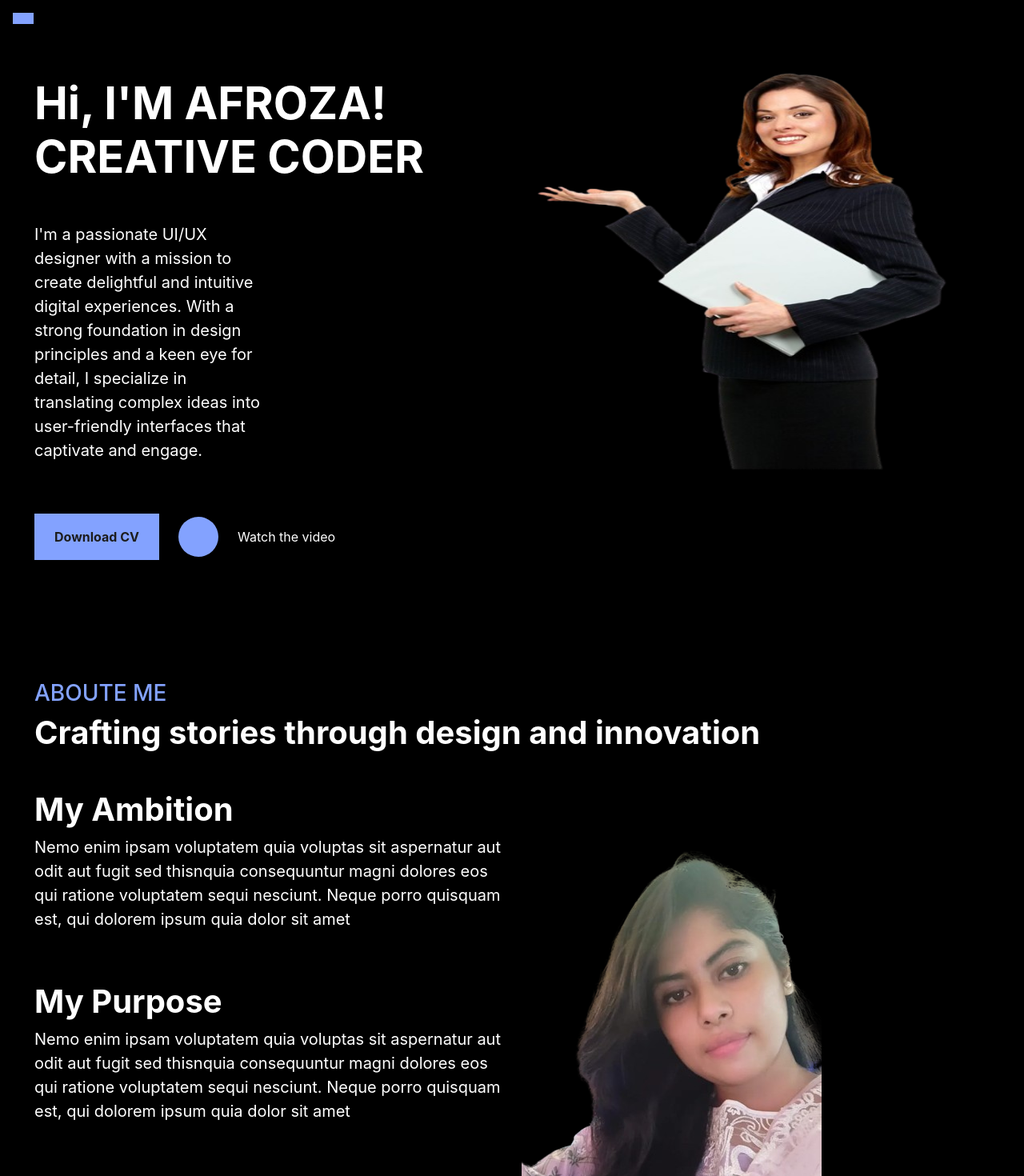
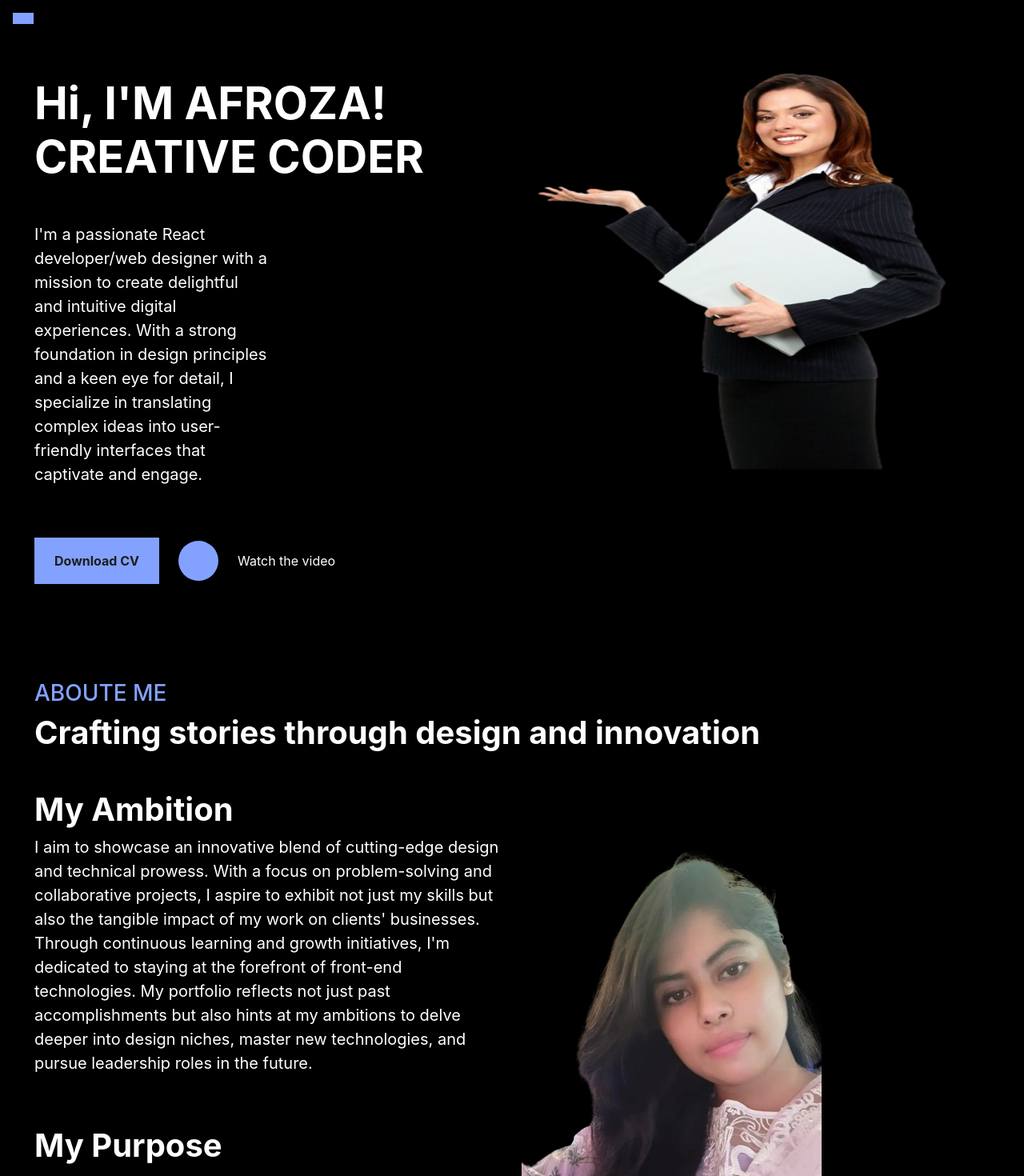
Before and after one commit to afrojaakter032/personal-website-react, a React (Create React App) app: page / in a window 1280 px wide. Shown: the top 1470 px of the page at 80% size. Built offline with nearby package versions, Linux system fonts and the light colour scheme; some icons are missing.

Commit message:
content add

```diff
--- a/src/pages/Home/_AboutMeSection.js
+++ b/src/pages/Home/_AboutMeSection.js
@@ -16,13 +16,13 @@ function AboutMeSection(){
                                     {/* <img className="" src="/assets/images/about_1.png" alt="image" width={100} height={100} /> */}
                                     <i class="ph ph-atom display-1 ambition-icon"></i>
                                     <div className="display-6 fw-bold pb-2">My Ambition</div>
-                                    <p className="fs-5 w-90">Nemo enim ipsam voluptatem quia voluptas sit aspernatur aut odit aut fugit sed thisnquia consequuntur magni dolores eos qui ratione voluptatem sequi nesciunt. Neque porro quisquam est, qui dolorem ipsum quia dolor sit amet</p>
+                                    <p className="fs-5 w-90">I aim to showcase an innovative blend of cutting-edge design and technical prowess. With a focus on problem-solving and collaborative projects, I aspire to exhibit not just my skills but also the tangible impact of my work on clients' businesses. Through continuous learning and growth initiatives, I'm dedicated to staying at the forefront of front-end technologies. My portfolio reflects not just past accomplishments but also hints at my ambitions to delve deeper into design niches, master new technologies, and pursue leadership roles in the future.</p>
                                 </div>
                                 <div className="layout-space pb-5">
                                     {/* <img className="" src="./assets/images/about_2.png" alt="image" width={100} height={100} /> */}
                                     <i class="ph ph-flame display-1 purpose-icon"></i>
                                     <div className="display-6 fw-bold pb-2">My Purpose</div>
-                                    <p className="fs-5 w-90">Nemo enim ipsam voluptatem quia voluptas sit aspernatur aut odit aut fugit sed thisnquia consequuntur magni dolores eos qui ratione voluptatem sequi nesciunt. Neque porro quisquam est, qui dolorem ipsum quia dolor sit amet</p>
+                                    <p className="fs-5 w-90">serves as a dynamic canvas, capturing my passion for front-end development and web design. It's more than a collection of projects; it's a testament to my commitment to innovative design solutions and technical excellence. Through a curated showcase of projects, I aim to demonstrate my problem-solving skills, collaborative spirit, and the real-world impact of my work on clients. This portfolio isn't just a reflection of my past; it's a glimpse into my future aspirations, highlighting my dedication to continuous learning, growth, and the pursuit of new challenges in the ever-evolving landscape of web development.</p>
                                 </div>
                             </div>
                             <div className="col-lg-6 experience-image">
--- a/src/pages/Home/_HeroSection.js
+++ b/src/pages/Home/_HeroSection.js
@@ -14,7 +14,7 @@ function HeroSection(){
                                 </div>
 
                                 <div className="pt-5 col-lg-6">
-                                    <p className="fs-5">I'm a passionate UI/UX designer with a mission to create delightful and intuitive digital experiences. With a strong foundation in design principles and a keen eye for detail, I specialize in translating complex ideas into user-friendly interfaces that captivate and engage.</p>
+                                    <p className="fs-5">I'm a passionate React developer/web designer with a mission to create delightful and intuitive digital experiences. With a strong foundation in design principles and a keen eye for detail, I specialize in translating complex ideas into user-friendly interfaces that captivate and engage.</p>
                                 </div>
                                 <div className="d-flex  align-items-center">
                                     <div className=" pt-5 ">
```
